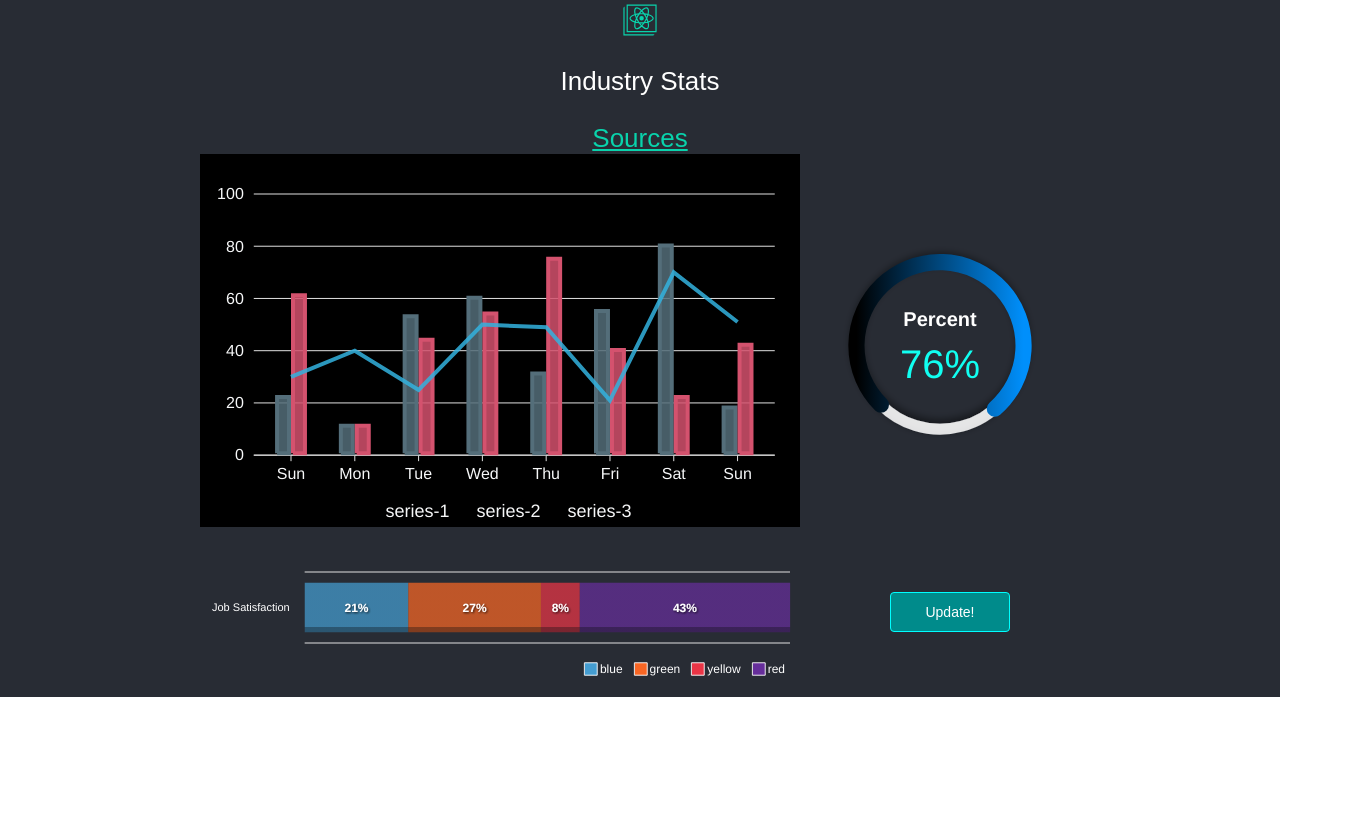
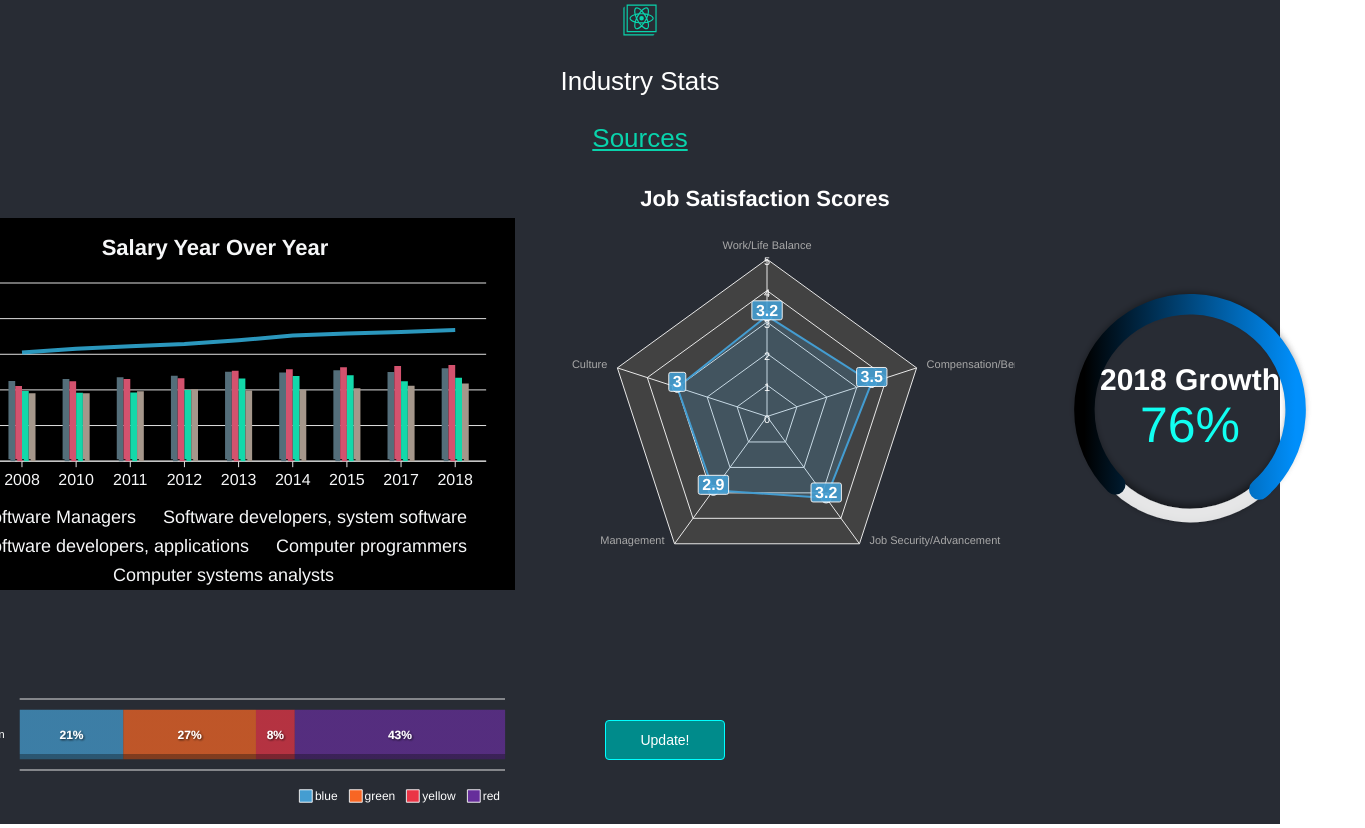
Before and after one commit to binxor/industry-jobs-dash, a React (Create React App) app: page / in a window 1280 px wide. Shown: the whole page, 1365 px wide, since content can reach past the window. Before the commit the page ends 800 px from the top, so only its background shows below. Built offline with nearby package versions, Linux system fonts and the light colour scheme.

Commit message:
Radar chart

```diff
--- a/src/components/App.js
+++ b/src/components/App.js
@@ -4,9 +4,11 @@ import '../styles/App.css';
 import mixedChartData from '../data/mixedChartData';
 import candyCaneChartData from '../data/candyCaneChartData';
 import radialChartData from '../data/radialChartData';
+import radarChartData from '../data/radarChartData';
 import MixedChart from './MixedChart'
 import RadialChart from './RadialChart';
 import CandyCaneChart from './CandyCaneChart';
+import RadarChart from './RadarChart';
 
 class App extends Component {
 
@@ -18,7 +20,8 @@ class App extends Component {
     this.state = {
       mixedChart: mixedChartData,
       radialChart: radialChartData,
-      candyCaneChart: candyCaneChartData
+      candyCaneChart: candyCaneChartData,
+      radarChart: radarChartData
     }
   }
 
@@ -71,6 +74,10 @@ class App extends Component {
                 <MixedChart chartContent={this.state.mixedChart} updateCharts={this.updateCharts} type="line" width="500" />
               </div>
 
+              <div className="col">
+                <RadarChart chartContent={this.state.radarChart} updateCharts={this.updateCharts} />
+              </div>
+
               <div className="col radial-chart">
                 <RadialChart chartContent={this.state.radialChart} updateCharts={this.updateCharts} type="radialBar" width="280" />
               </div>
@@ -87,7 +94,7 @@ class App extends Component {
             </div>
           </div>
         </header>
-      </div>
+      </div >
     )
   }
 }
--- /dev/null
+++ b/src/components/RadarChart.js
@@ -0,0 +1,73 @@
+import React, { Component } from 'react';
+import Chart from 'react-apexcharts';
+
+class RadarChart extends Component {
+
+  constructor(props) {
+    super(props);
+
+    this.updateCharts = this.props.updateCharts.bind(this)
+
+    this.state = {
+      optionsRadar: {
+        chart: {
+          foreColor: '#fff',
+          background: '#282c34',
+          toolbar: {
+            show: false
+          },
+          markers: {
+            size: 5,
+            hover: {
+              size: 10
+            }
+          }
+        },
+        theme: {
+          mode: 'dark',
+          palette: 'palette6'
+        },
+        labels: this.props.chartContent.categories || [],
+        title: {
+          align: 'center',
+          margin: 0,
+          offsetY: 30,
+          floating: true,
+          style: {
+            fontSize: '22px'
+          },
+          text: this.props.chartContent.title || ''
+        },
+        yaxis: {
+          tickAmount: 5,
+          min: 0,
+          max: 5
+        },
+        dataLabels: {
+          enabled: true,
+          enabledOnSeries: undefined,
+          formatter: function (val, opts) {
+              return val
+          },
+          textAnchor: 'middle',
+          offsetX: 0,
+          offsetY: 0,
+          style: {
+              fontSize: '16px',
+          }
+        }
+      }
+    }
+  }
+
+  render () {
+    return (
+      <div className="col mixed-chart">
+        <Chart options={this.state.optionsRadar} series={this.props.chartContent.series} height={500} type="radar" width={500} />
+      </div>
+    )
+  }
+
+}
+
+export default RadarChart
--- a/src/components/RadialChart.js
+++ b/src/components/RadialChart.js
@@ -49,14 +49,14 @@ class RadialChart extends Component {
                 offsetY: -20,
                 show: true,
                 color: '#fff',
-                fontSize: '20px'
+                fontSize: '30px'
               },
               value: {
                 formatter: function (val) {
                   return val + '%';
                 },
                 color: '#11fff1',
-                fontSize: '40px',
+                fontSize: '50px',
                 show: true,
               }
             }
@@ -86,7 +86,7 @@ class RadialChart extends Component {
   render () {
     return (
       <div className="col mixed-chart">
-        <Chart options={this.state.optionsRadial} series={this.props.chartContent.series} type="radialBar" width="280" />
+        <Chart options={this.state.optionsRadial} series={this.props.chartContent.series} type="radialBar" width="350" />
       </div>
     )
   }
--- a/src/data/mixedChartData.js
+++ b/src/data/mixedChartData.js
@@ -1,19 +1,28 @@
-const mixedChartData = {
+const mixedChartData = { // Median hourly U.S. wages by job title, 2008 - 2018 - https://www.statista.com/statistics/199928/hourly-wages-of-the-largest-occupations-regarding-software-publishers-in-the-us/
+  title: 'Salary Year Over Year',
   series:
     [ {
-      name: 'series-1',
+      name: 'Software Managers',
       type: 'line',
-      data: [ 30, 40, 25, 50, 49, 21, 70, 51 ]
+      data: [ 60.98, 63.08, 64.47, 65.74, 67.85, 70.49, 71.72, 72.55, 73.57 ]
     }, {
-      name: 'series-2',
+      name: 'Software developers, system software',
       type: 'column',
-      data: [ 23, 12, 54, 61, 32, 56, 81, 19 ]
+      data: [ 45, 46.08, 47.16, 47.96, 50.18, 49.76, 50.99, 50.02, 52.22 ]
     }, {
-      name: 'series-3',
+      name: 'Software developers, applications',
       type: 'column',
-      data: [ 62, 12, 45, 55, 76, 41, 23, 43 ]
+      data: [ 42.17, 44.9, 46.1, 46.6, 50.68, 51.63, 52.73, 53.48, 53.96 ]
+    }, {
+      name: 'Computer programmers',
+      type: 'column',
+      data: [ 39.32, 38.38, 38.61, 39.88, 46.38, 47.87, 48.17, 44.9, 46.81 ]
+    }, {
+      name: 'Computer systems analysts',
+      type: 'column',
+      data: [ 38.18, 38.1, 39.3, 40.34, 39.68, 40.14, 40.98, 42.3, 43.66 ]
     } ],
-  categories: [ 'Sun', 'Mon', 'Tue', 'Wed', 'Thu', 'Fri', 'Sat', 'Sun' ]
+  categories: [ '2008', '2010', '2011', '2012', '2013', '2014', '2015', '2017', '2018' ]
 }
 
 export default mixedChartData
--- /dev/null
+++ b/src/data/radarChartData.js
@@ -0,0 +1,10 @@
+const radarChartData = {
+  title: 'Job Satisfaction Scores',
+  series: [{
+    name: '',
+    data: [ 3.2, 3.5, 3.2, 2.9, 3.0 ],
+  }],
+  categories: [ 'Work/Life Balance', 'Compensation/Benefits', 'Job Security/Advancement', 'Management', 'Culture' ],
+}
+
+export default radarChartData
--- a/src/data/radialChartData.js
+++ b/src/data/radialChartData.js
@@ -1,4 +1,5 @@
 const radialChartData = {
+  title: '2018 Growth',
   series: [ 76 ]
 }
 
```
